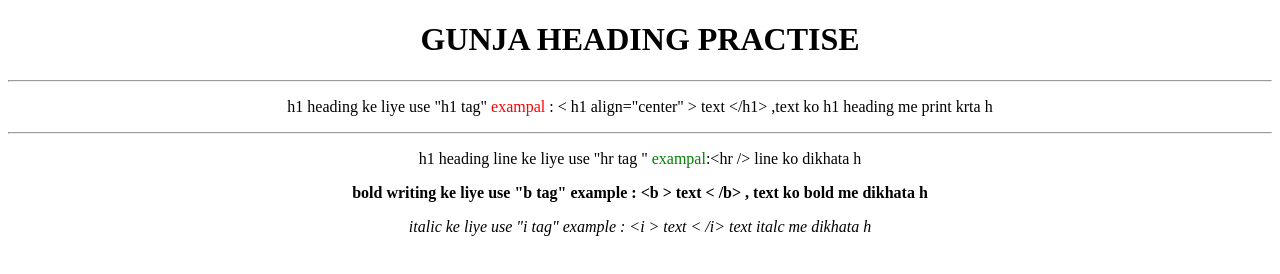
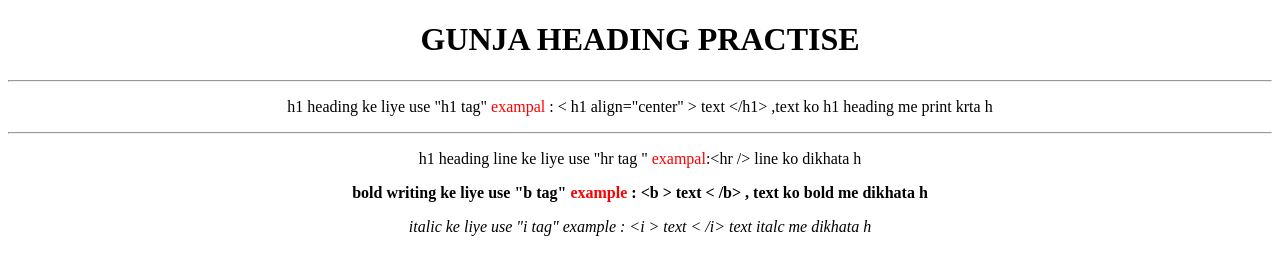
Before and after one commit to Gunjakk/gunjakk.github.io, a plain HTML site: page heading_practise.html in a window 1280 px wide. Drawn offline with Linux system fonts and the light colour scheme.

Commit message:
Update heading_practise.html

```diff
--- a/heading_practise.html
+++ b/heading_practise.html
@@ -6,8 +6,8 @@
   <h1 align="center"> GUNJA HEADING PRACTISE </h1>
   <hr />
   <p align="center"> h1 heading ke liye use "h1 tag" <span style="color:red"> exampal</span> : &lt; h1 align="center" &gt; text &lt;/h1&gt; ,text ko h1 heading me print krta h<p/>
-<hr /> <p align="center"> h1 heading line ke liye use "hr tag " <span style="color:green"> exampal</span>:&lt;hr /&gt; line ko dikhata h <p/>
- <p align="center"><b> bold writing ke liye use "b tag" example : &lt;b &gt; text &lt; /b&gt; , text ko bold me dikhata h </b></p>
+<hr /> <p align="center"> h1 heading line ke liye use "hr tag " <span style="color:red"> exampal</span>:&lt;hr /&gt; line ko dikhata h <p/>
+  <p align="center"><b> bold writing ke liye use "b tag" <b><span style="color:red"> example</span></b> : &lt;b &gt; text &lt; /b&gt; , text ko bold me dikhata h </b></p>
 
   <p align="center"><i> italic ke liye use "i tag" example : &lt;i &gt; text &lt; /i&gt; text italc me dikhata h </i></p>
 
```
